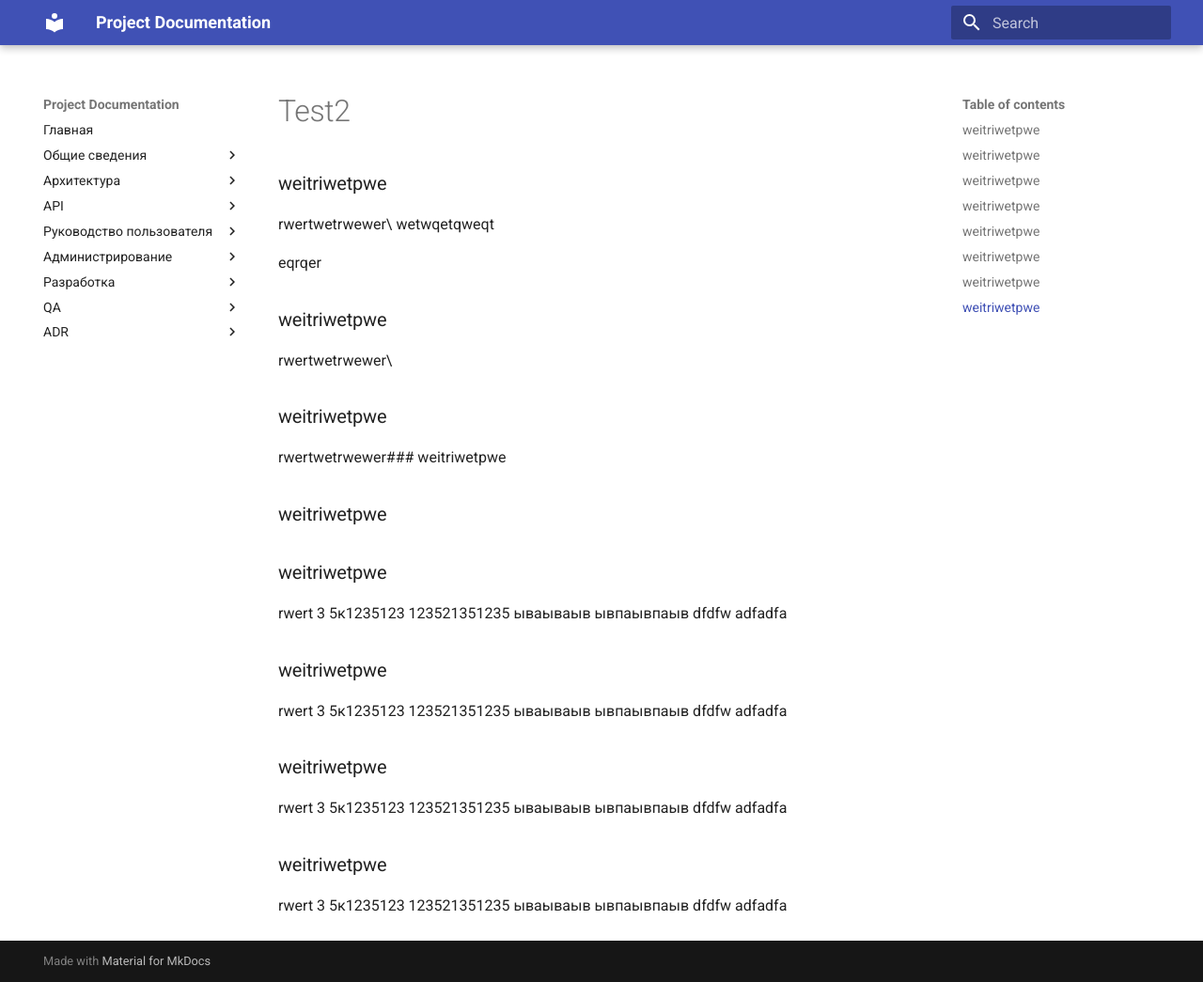
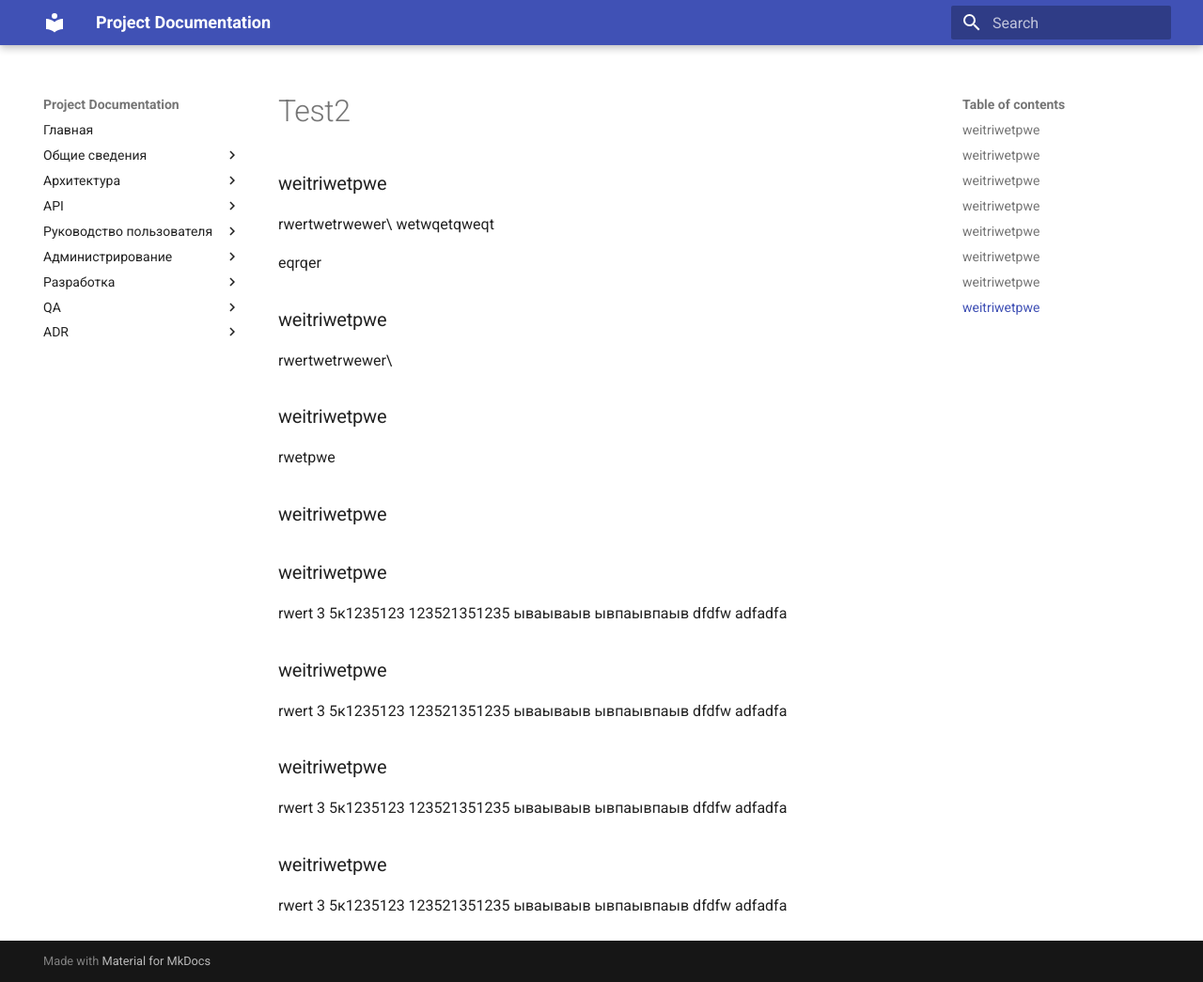
Before and after one commit to techwri/Demo, an MkDocs documentation site: the page built from docs/architecture/test2.md, in a window 1280 px wide and 1045 px high. Shown: the whole window at 94% size. Built offline with MkDocs 1.6.1 and Material for MkDocs 9.7.7, drawn with Linux system fonts in a browser that asks for light colours.

Commit message:
Update test2.md

```diff
--- a/docs/architecture/test2.md
+++ b/docs/architecture/test2.md
@@ -8,7 +8,7 @@ rwertwetrwewer\
 
 
 ### weitriwetpwe
-rwertwetrwewer\### weitriwetpwe
+rwetpwe
 
 ### weitriwetpwe
 
```
